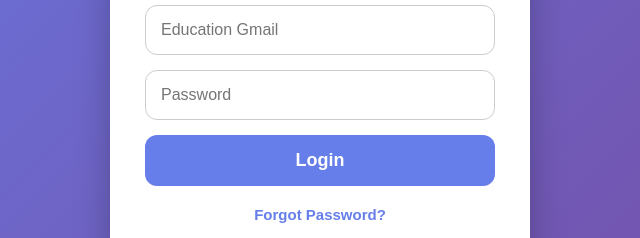
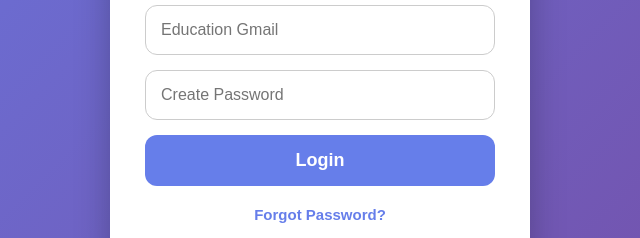
Before and after one commit to trainingyourname-prog/student-app, a plain HTML site: page Login Home Page.html in a window 1280 px wide. Shown: the part 446-684 px from the top of the page, 320-960 px from the left. Drawn offline with Linux system fonts and the light colour scheme; some packages are replaced by stand-ins of ours; a script that the page names is missing.

Commit message:
Update Login Home Page.html

```diff
--- a/Login Home Page.html
+++ b/Login Home Page.html
@@ -45,7 +45,7 @@
     <input
             id="password"
             type="password"
-            placeholder="Password">
+            placeholder="Create Password">
 
     <button
             onclick="login()">
```
